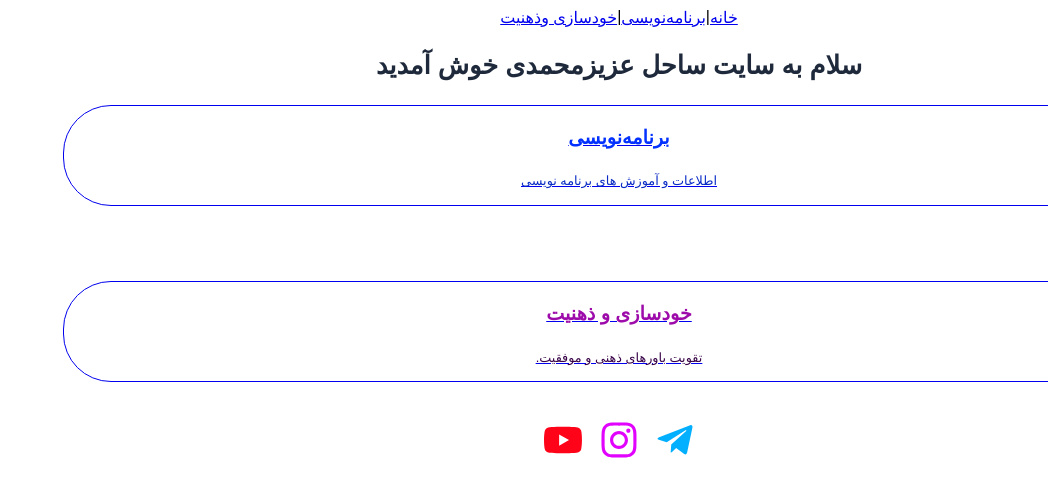
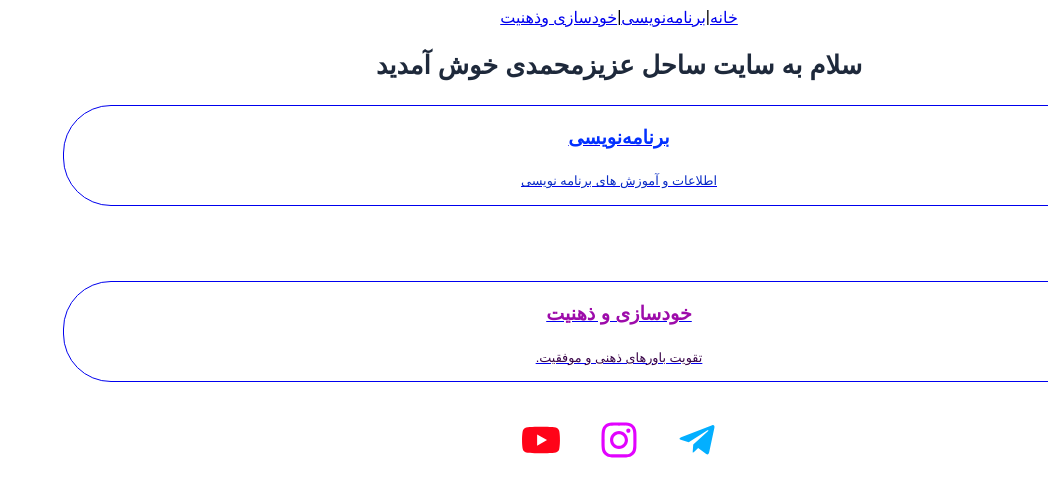
Before and after one commit to sahelazizmohammadi83/sahelazizmohammadi, a Next.js app: page / in a window 1280 px wide. Shown: the top 496 px of the page, without its empty margins (232-1280 px from the left). Built offline with nearby package versions, Linux system fonts and the light colour scheme; a small style sheet from the web is missing.

Commit message:
دلخواهt

```diff
--- a/components/SocialLinks.tsx
+++ b/components/SocialLinks.tsx
@@ -4,7 +4,7 @@ import { FaTelegramPlane, FaInstagram, FaYoutube } from "react-icons/fa";
 
 export default function SocialLinks() {
   return (
-    <div className="flex justify-center gap-[1rem] mt-6">
+    <div className="flex justify-center gap-[1cm] mt-6">
       <a href="https://t.me/username" target="_blank" rel="noopener noreferrer"
       className="mx-3.5">
         <FaTelegramPlane size={40} className="text-[#03afff] w-20 h-20 hover:text-[#0331ff] transition-colors"/>
```
